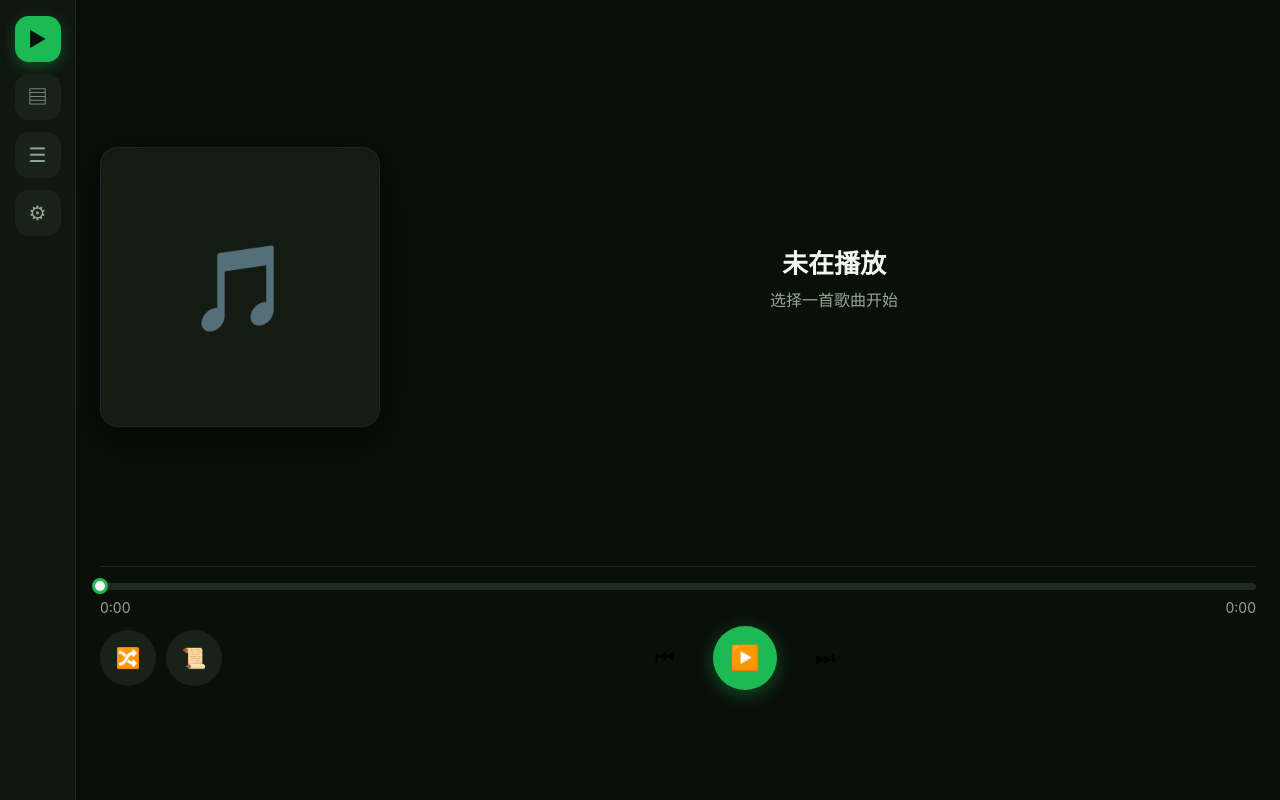
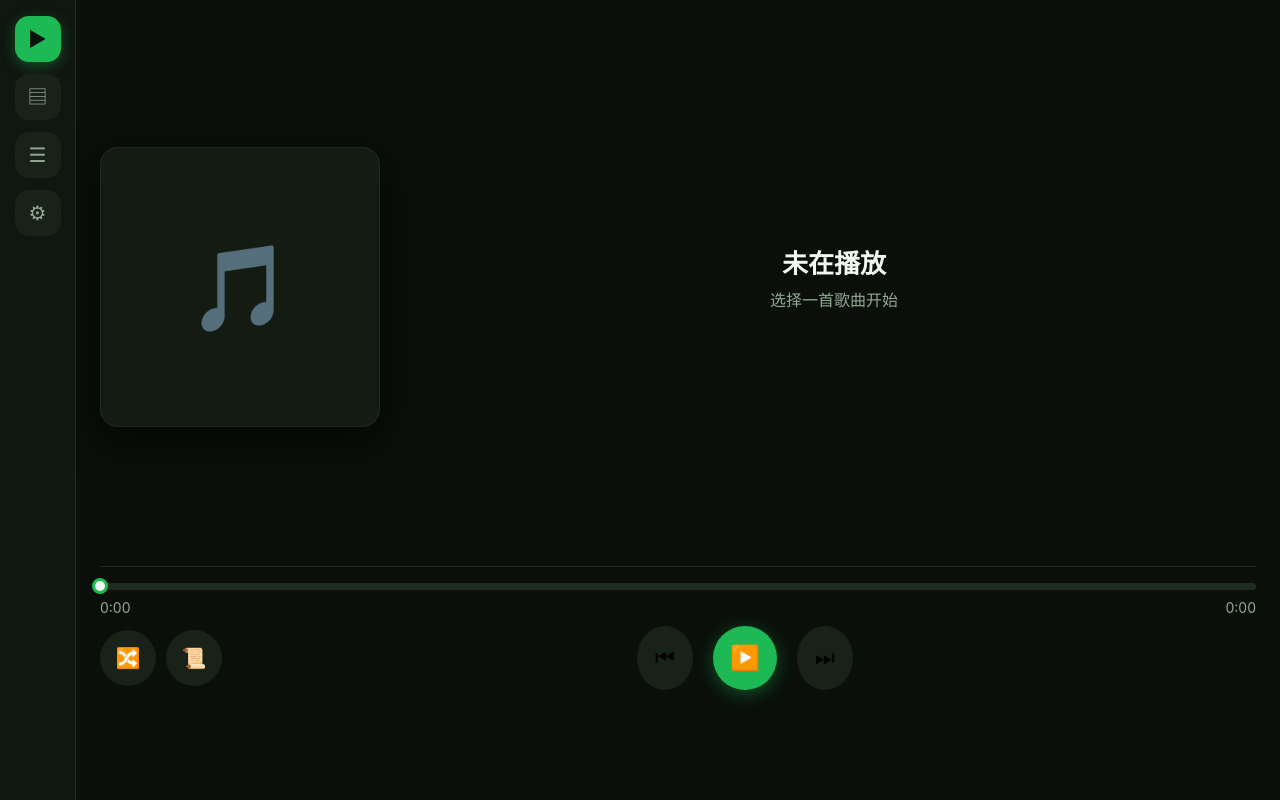
Before and after one commit to ColaCoooool/incar_music, a Vue app in the folder frontend/: page / in a window 1280 px wide. Built offline with nearby package versions, Linux system fonts and the light colour scheme.

Commit message:
style(frontend): give prev/next controls a visible background

```diff
--- a/frontend/src/styles/main.css
+++ b/frontend/src/styles/main.css
@@ -518,7 +518,7 @@ body {
   width: 56px;
   height: 56px;
   border: none;
-  background: none;
+  background: var(--bg-hover);
   font-size: 22px;
   cursor: pointer;
   border-radius: 50%;
@@ -529,7 +529,7 @@ body {
 }
 
 .control-btn:hover {
-  background: var(--bg-hover);
+  background: var(--bg-card);
 }
 
 .control-btn.play {
```
